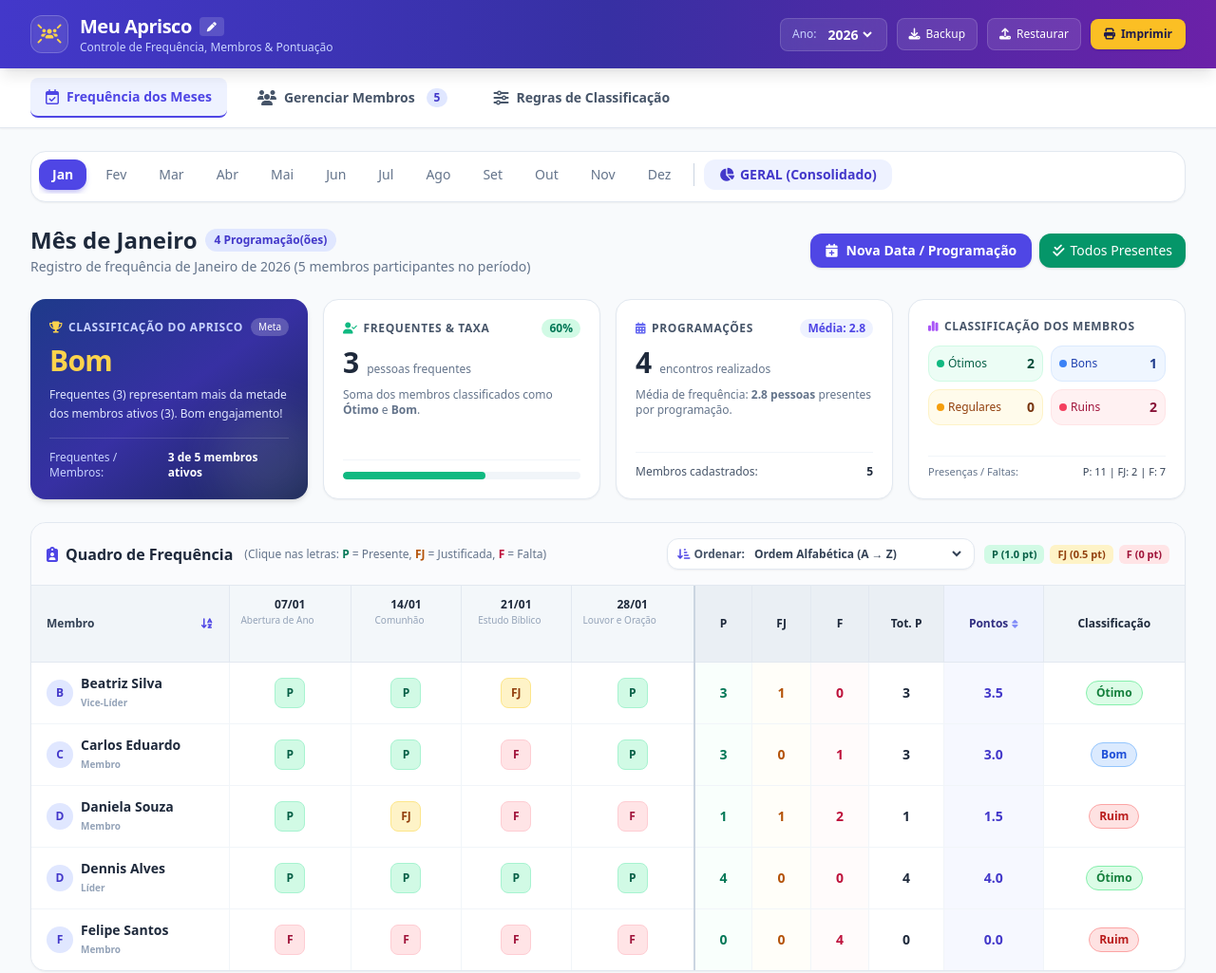
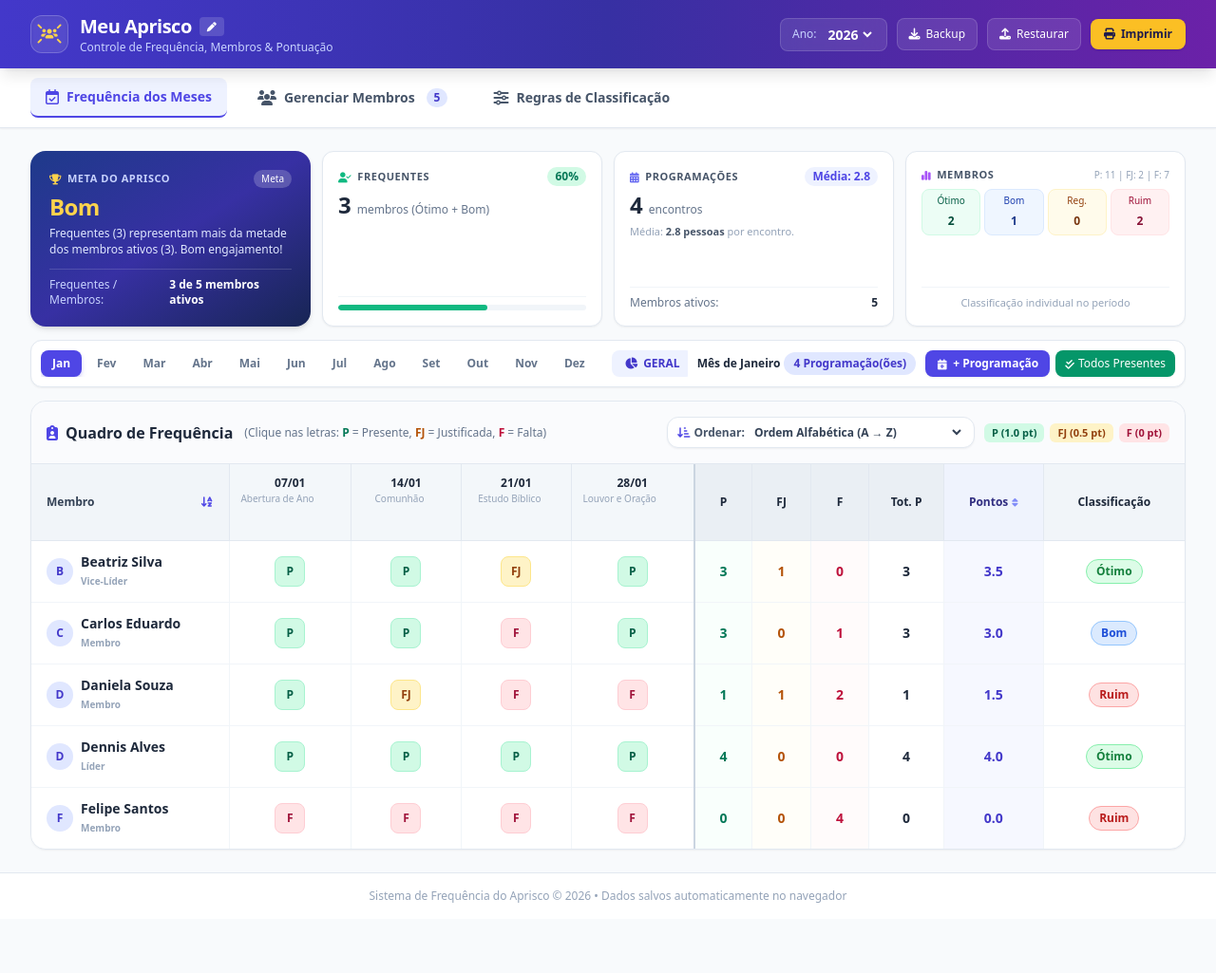
Before and after one commit to aqldns/Frequencia, a plain HTML site: page index.html in a window 1280 px wide. Shown: the top 1025 px of the page at 95% size. After the commit the page ends 968 px from the top, so only its background shows below. Drawn offline with nearby package versions, Linux system fonts and the light colour scheme.

Commit message:
adicionados melhorias de interface

```diff
--- a/index.html
+++ b/index.html
@@ -4,6 +4,17 @@
   <meta charset="UTF-8">
   <meta name="viewport" content="width=device-width, initial-scale=1.0">
   <title>Gestão de Aprisco - Frequência & Membros</title>
+
+  <!-- ==================================================================== -->
+  <!-- 🖼️ IMAGEM DA ABA DO NAVEGADOR (ÍCONE / FAVICON)                     -->
+  <!-- Para trocar a foto da aba, basta alterar o caminho no href abaixo:   -->
+  <!-- Exemplo 1: href="minha_foto.png"  (foto salva nesta mesma pasta)     -->
+  <!-- Exemplo 2: href="minha_foto.jpg" ou href="icone.ico"                 -->
+  <!-- Exemplo 3: href="https://exemplo.com/foto.png" (link da internet)    -->
+  <!-- ==================================================================== -->
+  <link id="iconeAbaSite" rel="icon" type="image/x-icon" href="foto.png">
+  <link rel="apple-touch-icon" href="icone.svg">
+
   <!-- Tailwind CSS via CDN -->
   <script src="https://cdn.tailwindcss.com"></script>
   <!-- FontAwesome Icons -->
@@ -94,177 +105,167 @@
     <!-- ========================================== -->
     <!-- ABA 1: FREQUÊNCIA (MESES + GERAL)          -->
     <!-- ========================================== -->
-    <section id="sectionFrequencia" class="space-y-6">
-
-      <!-- Seletor dos Meses e Aba Geral -->
-      <div class="bg-white p-2 rounded-2xl shadow-sm border border-slate-200">
-        <div class="flex items-center gap-1.5 overflow-x-auto pb-1 scrollbar-thin">
-          <button class="month-pill px-3.5 py-1.5 rounded-xl text-xs sm:text-sm font-medium transition whitespace-nowrap" data-month="0">Jan</button>
-          <button class="month-pill px-3.5 py-1.5 rounded-xl text-xs sm:text-sm font-medium transition whitespace-nowrap" data-month="1">Fev</button>
-          <button class="month-pill px-3.5 py-1.5 rounded-xl text-xs sm:text-sm font-medium transition whitespace-nowrap" data-month="2">Mar</button>
-          <button class="month-pill px-3.5 py-1.5 rounded-xl text-xs sm:text-sm font-medium transition whitespace-nowrap" data-month="3">Abr</button>
-          <button class="month-pill px-3.5 py-1.5 rounded-xl text-xs sm:text-sm font-medium transition whitespace-nowrap" data-month="4">Mai</button>
-          <button class="month-pill px-3.5 py-1.5 rounded-xl text-xs sm:text-sm font-medium transition whitespace-nowrap" data-month="5">Jun</button>
-          <button class="month-pill px-3.5 py-1.5 rounded-xl text-xs sm:text-sm font-medium transition whitespace-nowrap" data-month="6">Jul</button>
-          <button class="month-pill px-3.5 py-1.5 rounded-xl text-xs sm:text-sm font-medium transition whitespace-nowrap" data-month="7">Ago</button>
-          <button class="month-pill px-3.5 py-1.5 rounded-xl text-xs sm:text-sm font-medium transition whitespace-nowrap" data-month="8">Set</button>
-          <button class="month-pill px-3.5 py-1.5 rounded-xl text-xs sm:text-sm font-medium transition whitespace-nowrap" data-month="9">Out</button>
-          <button class="month-pill px-3.5 py-1.5 rounded-xl text-xs sm:text-sm font-medium transition whitespace-nowrap" data-month="10">Nov</button>
-          <button class="month-pill px-3.5 py-1.5 rounded-xl text-xs sm:text-sm font-medium transition whitespace-nowrap" data-month="11">Dez</button>
-
-          <div class="h-6 w-[1px] bg-slate-300 mx-1"></div>
-
-          <button id="pillGeral" class="month-pill px-4 py-1.5 rounded-xl text-xs sm:text-sm font-bold transition whitespace-nowrap flex items-center gap-1.5 bg-indigo-50 text-indigo-700 hover:bg-indigo-100" data-month="geral">
-            <i class="fa-solid fa-chart-pie"></i>
-            <span>GERAL (Consolidado)</span>
-          </button>
-        </div>
-      </div>
-
-      <!-- Título do Mês Selecionado & Ações de Data -->
-      <div class="flex flex-col sm:flex-row sm:items-center justify-between gap-4">
-        <div>
-          <h2 id="currentPeriodTitle" class="text-2xl font-bold text-slate-800 flex items-center gap-2">
-            <span>Mês de Janeiro</span>
-            <span id="periodBadge" class="text-xs bg-indigo-100 text-indigo-700 font-semibold px-2.5 py-1 rounded-full">Mensal</span>
-          </h2>
-          <p id="currentPeriodSubtitle" class="text-xs sm:text-sm text-slate-500 mt-0.5">Registre presenças por data e acompanhe o aproveitamento da equipe</p>
-        </div>
-
-        <!-- Ações do Mês (só visível nos meses individuais) -->
-        <div id="monthActionButtons" class="flex items-center flex-wrap gap-2">
-          <button id="btnAddDateModal" class="bg-indigo-600 hover:bg-indigo-700 active:scale-95 text-white font-semibold text-xs sm:text-sm px-4 py-2 rounded-xl transition shadow flex items-center gap-2">
-            <i class="fa-solid fa-calendar-plus"></i>
-            <span>Nova Data / Programação</span>
-          </button>
-          <button id="btnFastFillPresent" class="bg-emerald-600 hover:bg-emerald-700 active:scale-95 text-white font-medium text-xs sm:text-sm px-3.5 py-2 rounded-xl transition shadow flex items-center gap-1.5" title="Preencher presentes rapidamente">
-            <i class="fa-solid fa-check-double"></i>
-            <span>Todos Presentes</span>
-          </button>
-        </div>
-      </div>
+    <section id="sectionFrequencia" class="space-y-3.5">
 
       <!-- ============================================================== -->
-      <!-- PAINEL DE MÉTRICAS / CATEGORIAS (MÊS OU GERAL)                -->
+      <!-- 1. META DO APRISCO E MÉTRICAS (EM CIMA DOS MESES)              -->
       <!-- ============================================================== -->
-      <div class="grid grid-cols-1 md:grid-cols-2 lg:grid-cols-4 gap-4">
+      <div class="grid grid-cols-1 sm:grid-cols-2 lg:grid-cols-4 gap-3">
 
-        <!-- CARD 1: CLASSIFICAÇÃO DO APRISCO (DESTAQUE) -->
-        <div id="cardClassificacaoAprisco" class="bg-gradient-to-br from-indigo-900 via-indigo-800 to-purple-900 text-white rounded-2xl p-5 shadow-md flex flex-col justify-between relative overflow-hidden">
-          <div class="absolute -right-4 -bottom-4 w-28 h-28 bg-white/10 rounded-full blur-xl pointer-events-none"></div>
+        <!-- CARD 1: META / CLASSIFICAÇÃO DO APRISCO -->
+        <div id="cardClassificacaoAprisco" class="bg-gradient-to-br from-indigo-900 via-indigo-800 to-purple-900 text-white rounded-xl p-4 shadow-sm flex flex-col justify-between relative overflow-hidden">
           <div>
-            <div class="flex items-center justify-between mb-2">
-              <span class="text-xs font-semibold uppercase tracking-wider text-indigo-200 flex items-center gap-1.5">
-                <i class="fa-solid fa-trophy text-amber-300"></i> Classificação do Aprisco
+            <div class="flex items-center justify-between mb-1">
+              <span class="text-[11px] font-semibold uppercase tracking-wider text-indigo-200 flex items-center gap-1.5">
+                <i class="fa-solid fa-trophy text-amber-300"></i> Meta do Aprisco
               </span>
               <span id="tagClassifRegra" class="text-[10px] bg-white/20 px-2 py-0.5 rounded-full font-medium">Meta</span>
             </div>
-            <div class="flex items-baseline gap-2 mt-1">
-              <h3 id="statApriscoClassificacao" class="text-3xl font-extrabold tracking-tight text-amber-300">Ótimo</h3>
+            <div class="flex items-baseline gap-2 mt-0.5">
+              <h3 id="statApriscoClassificacao" class="text-2xl font-black tracking-tight text-amber-300">Ótimo</h3>
             </div>
-            <p id="statApriscoClassificacaoDesc" class="text-xs text-indigo-100 mt-2 leading-relaxed">
-              Frequentes (Ótimos + Bons) atingiram mais de 80% dos membros.
+            <p id="statApriscoClassificacaoDesc" class="text-xs text-indigo-100 mt-1 leading-snug line-clamp-2">
+              Frequentes atingiram a meta do grupo.
             </p>
           </div>
 
-          <div class="mt-4 pt-3 border-t border-white/15 flex items-center justify-between text-xs">
+          <div class="mt-3 pt-2 border-t border-white/15 flex items-center justify-between text-xs">
             <span class="text-indigo-200">Frequentes / Membros:</span>
             <span id="statApriscoFrequentesVsMembros" class="font-bold text-white">0 de 0</span>
           </div>
         </div>
 
-        <!-- CARD 2: FREQUENTES & PORCENTAGEM -->
-        <div class="bg-white rounded-2xl p-5 shadow-sm border border-slate-200 flex flex-col justify-between">
+        <!-- CARD 2: FREQUENTES & % -->
+        <div class="bg-white rounded-xl p-4 shadow-sm border border-slate-200 flex flex-col justify-between">
           <div>
-            <div class="flex items-center justify-between text-slate-500 mb-2">
-              <span class="text-xs font-semibold uppercase tracking-wider flex items-center gap-1.5 text-slate-600">
-                <i class="fa-solid fa-user-check text-emerald-500"></i> Frequentes & Taxa
+            <div class="flex items-center justify-between text-slate-500 mb-1">
+              <span class="text-[11px] font-semibold uppercase tracking-wider flex items-center gap-1.5 text-slate-600">
+                <i class="fa-solid fa-user-check text-emerald-500"></i> Frequentes
               </span>
               <span id="statPorcentagemBadge" class="text-xs font-bold px-2 py-0.5 rounded-full bg-emerald-100 text-emerald-700">0%</span>
             </div>
-            <div class="flex items-baseline gap-2 mt-1">
-              <span id="statQuantidadeFrequentes" class="text-3xl font-extrabold text-slate-800">0</span>
-              <span class="text-xs text-slate-500 font-medium">pessoas frequentes</span>
+            <div class="flex items-baseline gap-1.5 mt-0.5">
+              <span id="statQuantidadeFrequentes" class="text-2xl font-black text-slate-800">0</span>
+              <span class="text-xs text-slate-500 font-medium">membros (Ótimo + Bom)</span>
             </div>
-            <p class="text-xs text-slate-500 mt-2">
-              Soma dos membros classificados como <strong>Ótimo</strong> e <strong>Bom</strong>.
-            </p>
           </div>
 
-          <!-- Barra de progresso da porcentagem -->
-          <div class="mt-4 pt-3 border-t border-slate-100">
-            <div class="w-full bg-slate-100 rounded-full h-2 overflow-hidden">
-              <div id="statProgressBarFrequentes" class="bg-emerald-500 h-2 rounded-full transition-all duration-500" style="width: 0%"></div>
+          <div class="mt-3 pt-2 border-t border-slate-100">
+            <div class="w-full bg-slate-100 rounded-full h-1.5 overflow-hidden">
+              <div id="statProgressBarFrequentes" class="bg-emerald-500 h-1.5 rounded-full transition-all duration-500" style="width: 0%"></div>
             </div>
           </div>
         </div>
 
-        <!-- CARD 3: PROGRAMAÇÕES & MÉDIA DE FREQUÊNCIA -->
-        <div class="bg-white rounded-2xl p-5 shadow-sm border border-slate-200 flex flex-col justify-between">
+        <!-- CARD 3: PROGRAMAÇÕES & MÉDIA -->
+        <div class="bg-white rounded-xl p-4 shadow-sm border border-slate-200 flex flex-col justify-between">
           <div>
-            <div class="flex items-center justify-between text-slate-500 mb-2">
-              <span class="text-xs font-semibold uppercase tracking-wider flex items-center gap-1.5 text-slate-600">
+            <div class="flex items-center justify-between text-slate-500 mb-1">
+              <span class="text-[11px] font-semibold uppercase tracking-wider flex items-center gap-1.5 text-slate-600">
                 <i class="fa-solid fa-calendar-days text-indigo-500"></i> Programações
               </span>
-              <span class="text-xs font-bold text-indigo-600 bg-indigo-50 px-2 py-0.5 rounded-full">
-                Média: <span id="statMediaFrequencia">0</span>
+              <span class="text-xs font-semibold text-indigo-600 bg-indigo-50 px-2 py-0.5 rounded-full">
+                Média: <strong id="statMediaFrequencia">0</strong>
               </span>
             </div>
-            <div class="flex items-baseline gap-2 mt-1">
-              <span id="statQuantidadeProgramacoes" class="text-3xl font-extrabold text-slate-800">0</span>
-              <span class="text-xs text-slate-500 font-medium">encontros realizados</span>
+            <div class="flex items-baseline gap-1.5 mt-0.5">
+              <span id="statQuantidadeProgramacoes" class="text-2xl font-black text-slate-800">0</span>
+              <span class="text-xs text-slate-500 font-medium">encontros</span>
             </div>
-            <p class="text-xs text-slate-500 mt-2">
-              Média de frequência: <strong id="statMediaPresencaTexto">0 membros</strong> presentes por programação.
+            <p class="text-[11px] text-slate-400 mt-1">
+              Média: <strong id="statMediaPresencaTexto" class="text-slate-600">0 pessoas</strong> por encontro.
             </p>
           </div>
 
-          <div class="mt-4 pt-3 border-t border-slate-100 flex items-center justify-between text-xs text-slate-600">
-            <span>Membros cadastrados:</span>
+          <div class="mt-3 pt-2 border-t border-slate-100 flex items-center justify-between text-xs text-slate-500">
+            <span>Membros ativos:</span>
             <span id="statQuantidadeMembros" class="font-bold text-slate-800">0</span>
           </div>
         </div>
 
         <!-- CARD 4: DISTRIBUIÇÃO DAS CLASSIFICAÇÕES -->
-        <div class="bg-white rounded-2xl p-5 shadow-sm border border-slate-200 flex flex-col justify-between">
+        <div class="bg-white rounded-xl p-4 shadow-sm border border-slate-200 flex flex-col justify-between">
           <div>
-            <span class="text-xs font-semibold uppercase tracking-wider text-slate-600 flex items-center gap-1.5 mb-3">
-              <i class="fa-solid fa-chart-simple text-purple-500"></i> Classificação dos Membros
-            </span>
-            <div class="grid grid-cols-2 gap-2 text-xs">
-              <div class="flex items-center justify-between p-2 rounded-xl bg-emerald-50 border border-emerald-100">
-                <span class="font-medium text-emerald-800 flex items-center gap-1">
-                  <span class="w-2 h-2 rounded-full bg-emerald-500"></span> Ótimos
-                </span>
-                <span id="statCountOtimos" class="font-bold text-emerald-900 text-sm">0</span>
+            <div class="flex items-center justify-between mb-1.5">
+              <span class="text-[11px] font-semibold uppercase tracking-wider text-slate-600 flex items-center gap-1.5">
+                <i class="fa-solid fa-chart-simple text-purple-500"></i> Membros
+              </span>
+              <span id="statTotaisPresencaFalta" class="text-[10px] text-slate-400 font-medium">P: 0 | FJ: 0 | F: 0</span>
+            </div>
+            <div class="grid grid-cols-4 gap-1 text-center">
+              <div class="p-1 rounded-lg bg-emerald-50 border border-emerald-100">
+                <span class="text-[10px] font-medium text-emerald-800 block">Ótimo</span>
+                <span id="statCountOtimos" class="font-bold text-emerald-900 text-xs">0</span>
               </div>
-              <div class="flex items-center justify-between p-2 rounded-xl bg-blue-50 border border-blue-100">
-                <span class="font-medium text-blue-800 flex items-center gap-1">
-                  <span class="w-2 h-2 rounded-full bg-blue-500"></span> Bons
-                </span>
-                <span id="statCountBons" class="font-bold text-blue-900 text-sm">0</span>
+              <div class="p-1 rounded-lg bg-blue-50 border border-blue-100">
+                <span class="text-[10px] font-medium text-blue-800 block">Bom</span>
+                <span id="statCountBons" class="font-bold text-blue-900 text-xs">0</span>
               </div>
-              <div class="flex items-center justify-between p-2 rounded-xl bg-amber-50 border border-amber-100">
-                <span class="font-medium text-amber-800 flex items-center gap-1">
-                  <span class="w-2 h-2 rounded-full bg-amber-500"></span> Regulares
-                </span>
-                <span id="statCountRegulares" class="font-bold text-amber-900 text-sm">0</span>
+              <div class="p-1 rounded-lg bg-amber-50 border border-amber-100">
+                <span class="text-[10px] font-medium text-amber-800 block">Reg.</span>
+                <span id="statCountRegulares" class="font-bold text-amber-900 text-xs">0</span>
               </div>
-              <div class="flex items-center justify-between p-2 rounded-xl bg-rose-50 border border-rose-100">
-                <span class="font-medium text-rose-800 flex items-center gap-1">
-                  <span class="w-2 h-2 rounded-full bg-rose-500"></span> Ruins
-                </span>
-                <span id="statCountRuins" class="font-bold text-rose-900 text-sm">0</span>
+              <div class="p-1 rounded-lg bg-rose-50 border border-rose-100">
+                <span class="text-[10px] font-medium text-rose-800 block">Ruim</span>
+                <span id="statCountRuins" class="font-bold text-rose-900 text-xs">0</span>
               </div>
             </div>
           </div>
 
-          <div class="mt-3 pt-2 border-t border-slate-100 flex items-center justify-between text-[11px] text-slate-500">
-            <span>Presenças / Faltas:</span>
-            <span id="statTotaisPresencaFalta" class="font-medium text-slate-700">P: 0 | FJ: 0 | F: 0</span>
+          <div class="mt-3 pt-2 border-t border-slate-100 text-[11px] text-slate-400 text-center">
+            Classificação individual no período
           </div>
         </div>
 
+      </div>
+
+      <!-- ============================================================== -->
+      <!-- 2. SELETOR DE MESES & GERAL (LOGO ACIMA DA FREQUÊNCIA)         -->
+      <!-- ============================================================== -->
+      <div class="bg-white p-2.5 rounded-xl shadow-sm border border-slate-200 flex flex-col md:flex-row md:items-center justify-between gap-2.5">
+        <!-- Pílulas dos Meses e Geral -->
+        <div class="flex items-center gap-1 overflow-x-auto pb-1 md:pb-0 scrollbar-thin">
+          <button class="month-pill px-3 py-1.5 rounded-lg text-xs font-semibold transition whitespace-nowrap" data-month="0">Jan</button>
+          <button class="month-pill px-3 py-1.5 rounded-lg text-xs font-semibold transition whitespace-nowrap" data-month="1">Fev</button>
+          <button class="month-pill px-3 py-1.5 rounded-lg text-xs font-semibold transition whitespace-nowrap" data-month="2">Mar</button>
+          <button class="month-pill px-3 py-1.5 rounded-lg text-xs font-semibold transition whitespace-nowrap" data-month="3">Abr</button>
+          <button class="month-pill px-3 py-1.5 rounded-lg text-xs font-semibold transition whitespace-nowrap" data-month="4">Mai</button>
+          <button class="month-pill px-3 py-1.5 rounded-lg text-xs font-semibold transition whitespace-nowrap" data-month="5">Jun</button>
+          <button class="month-pill px-3 py-1.5 rounded-lg text-xs font-semibold transition whitespace-nowrap" data-month="6">Jul</button>
+          <button class="month-pill px-3 py-1.5 rounded-lg text-xs font-semibold transition whitespace-nowrap" data-month="7">Ago</button>
+          <button class="month-pill px-3 py-1.5 rounded-lg text-xs font-semibold transition whitespace-nowrap" data-month="8">Set</button>
+          <button class="month-pill px-3 py-1.5 rounded-lg text-xs font-semibold transition whitespace-nowrap" data-month="9">Out</button>
+          <button class="month-pill px-3 py-1.5 rounded-lg text-xs font-semibold transition whitespace-nowrap" data-month="10">Nov</button>
+          <button class="month-pill px-3 py-1.5 rounded-lg text-xs font-semibold transition whitespace-nowrap" data-month="11">Dez</button>
+
+          <div class="h-5 w-[1px] bg-slate-200 mx-1"></div>
+
+          <button id="pillGeral" class="month-pill px-3.5 py-1.5 rounded-lg text-xs font-bold transition whitespace-nowrap flex items-center gap-1.5 bg-indigo-50 text-indigo-700 hover:bg-indigo-100" data-month="geral">
+            <i class="fa-solid fa-chart-pie"></i>
+            <span>GERAL</span>
+          </button>
+        </div>
+
+        <!-- Título do Período e Botões de Ação -->
+        <div class="flex items-center justify-between md:justify-end gap-2.5 shrink-0">
+          <div class="flex items-center gap-1.5">
+            <h2 id="currentPeriodTitle" class="text-xs font-bold text-slate-800 flex items-center gap-1">
+              <span>Mês de Janeiro</span>
+            </h2>
+            <span id="currentPeriodSubtitle" class="hidden"></span>
+          </div>
+
+          <div id="monthActionButtons" class="flex items-center gap-1.5">
+            <button id="btnAddDateModal" class="bg-indigo-600 hover:bg-indigo-700 active:scale-95 text-white font-semibold text-xs px-3 py-1.5 rounded-lg transition shadow-sm flex items-center gap-1.5">
+              <i class="fa-solid fa-calendar-plus text-[11px]"></i>
+              <span>+ Programação</span>
+            </button>
+            <button id="btnFastFillPresent" class="bg-emerald-600 hover:bg-emerald-700 active:scale-95 text-white font-medium text-xs px-2.5 py-1.5 rounded-lg transition shadow-sm flex items-center gap-1" title="Marcar todos os membros ativos como Presente">
+              <i class="fa-solid fa-check-double text-[11px]"></i>
+              <span class="hidden sm:inline">Todos Presentes</span>
+            </button>
+          </div>
+        </div>
       </div>
 
       <!-- ============================================================== -->
```
Also changed, not shown: app.js (+19 -0 lines), foto.png (added), 1 other file.
